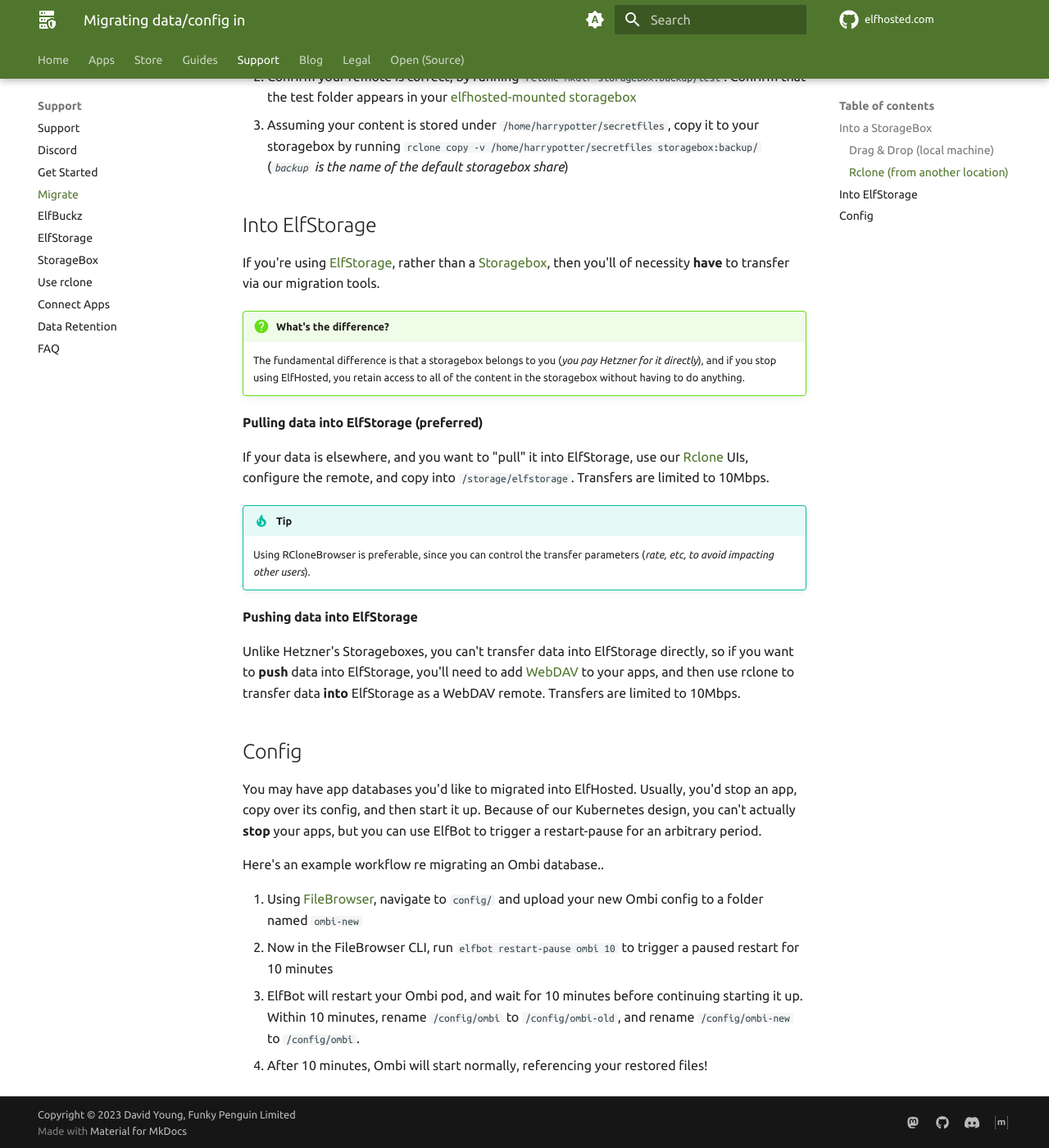
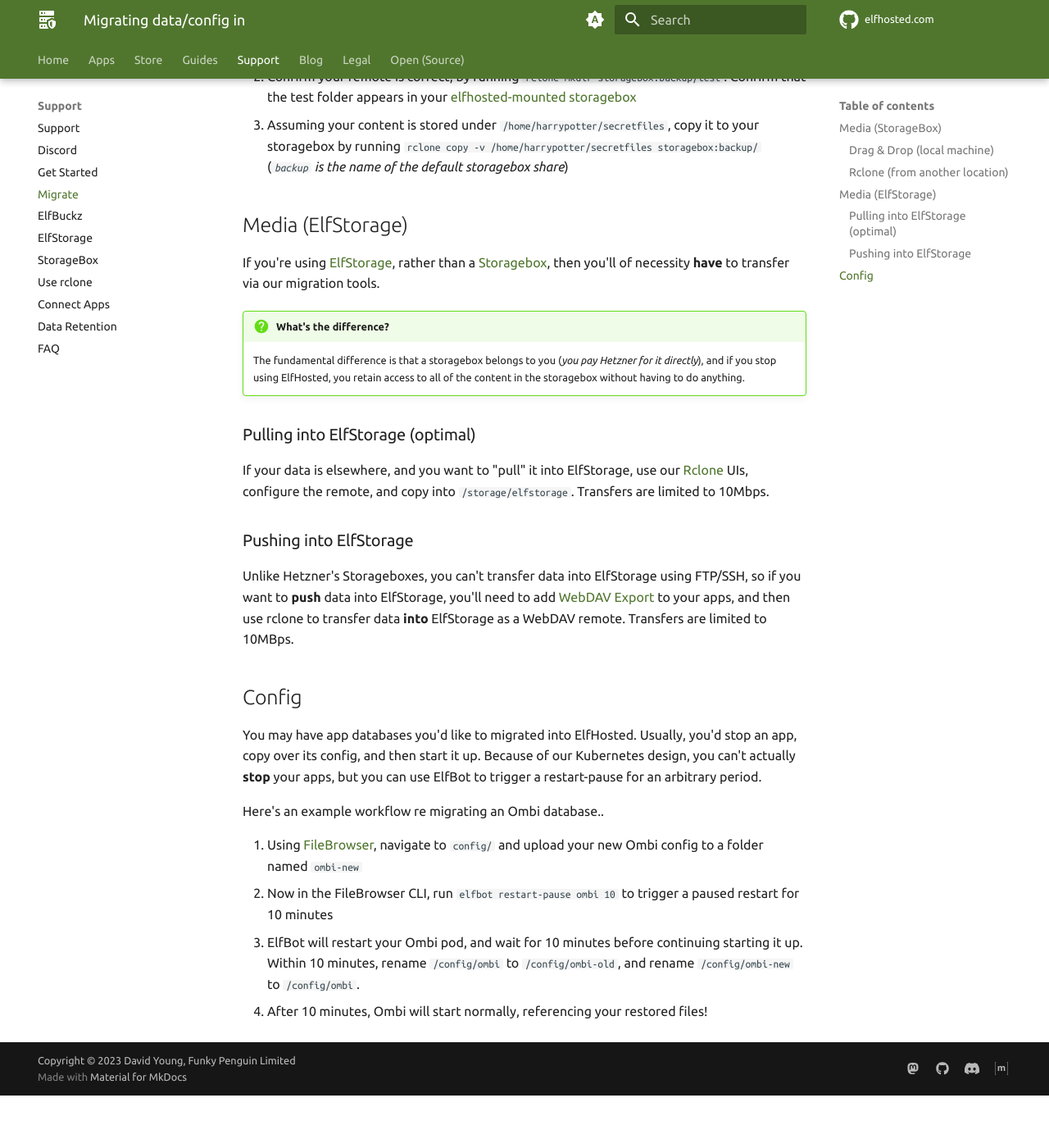
Before and after one commit to elfhosted/elfhosted.com, an MkDocs documentation site: the page built from docs/how-to/migrate.md, in a window 1280 px wide and 1400 px high, scrolled down 1276 px. Shown: the whole window at 82% size. Built offline with MkDocs 1.6.1 and Material for MkDocs 9.7.7, drawn with Linux system fonts in a browser that asks for light colours; a script that is not in the unit is left out; plug-ins that fetch from the network failed and are left out; comment, search, counter and statistics services are not loaded; after the commit the page ends 2612 px from its top, so only the background shows below that; some of the changed text lies outside the part shown.

Commit message:
First cut at webdav docs
Signed-off-by: David Young <davidy@funkypenguin.co.nz>

```diff
--- a/docs/how-to/migrate.md
+++ b/docs/how-to/migrate.md
@@ -3,11 +3,11 @@ title: Migrating data/config in
 description: Need to migrate your data or config into ElfHosted? Here's a detailed guide
 ---
 
-# Migrating into ElfHosted
+# Migrating to ElfHosted
 
-If you have data and config you'd like to migrate ElfHosted, this guide is for you!
+If you have data and config you'd like to migrate to / from ElfHosted, this guide is for you!
 
-## Into a StorageBox
+## Media (StorageBox)
 
 The ideal migration strategy is to transfer files directly into your Storagebox, independently of ElfHosted infrastructure. This bypasses our 1Gbps node limits, and any rate-limits we apply on our migration tools to avoid customer impact. I.e., from a remote location, you can SFTP/SMB/WebDAV your data into your storagebox, before you're even an ElfHosted user!
 
@@ -72,23 +72,20 @@ Here's a brief example re using rclone to transfer data from an existing seedbox
 2. Confirm your remote is correct, by running `rclone mkdir storagebox:backup/test`. Confirm that the test folder appears in your [elfhosted-mounted storagebox][store/storagebox]
 3. Assuming your content is stored under `/home/harrypotter/secretfiles`, copy it to your storagebox by running `rclone copy -v /home/harrypotter/secretfiles storagebox:backup/` (*`backup` is the name of the default storagebox share*)
 
-## Into ElfStorage
+## Media (ElfStorage)
 
 If you're using [ElfStorage][elfstorage], rather than a [Storagebox][storagebox], then you'll of necessity **have** to transfer via our migration tools.
 
 !!! question "What's the difference?"
     The fundamental difference is that a storagebox belongs to you (*you pay Hetzner for it directly*), and if you stop using ElfHosted, you retain access to all of the content in the storagebox without having to do anything.
 
-#### Pulling data into ElfStorage (preferred)
+### Pulling into ElfStorage (optimal)
 
 If your data is elsewhere, and you want to "pull" it into ElfStorage, use our [Rclone][rclone] UIs, configure the remote, and copy into `/storage/elfstorage`. Transfers are limited to 10Mbps.
 
-!!! tip
-    Using RCloneBrowser is preferable, since you can control the transfer parameters (*rate, etc, to avoid impacting other users*).
+### Pushing into ElfStorage
 
-#### Pushing data into ElfStorage
-
-Unlike Hetzner's Storageboxes, you can't transfer data into ElfStorage directly, so if you want to **push** data into ElfStorage, you'll need to add [WebDAV][webdav] to your apps, and then use rclone to transfer data **into** ElfStorage as a WebDAV remote. Transfers are limited to 10Mbps.
+Unlike Hetzner's Storageboxes, you can't transfer data into ElfStorage using FTP/SSH, so if you want to **push** data into ElfStorage, you'll need to add [WebDAV Export][webdavexport] to your apps, and then use rclone to transfer data **into** ElfStorage as a WebDAV remote. Transfers are limited to 10MBps.
 
 ## Config
 
--- a/mkdocs.yml
+++ b/mkdocs.yml
@@ -79,7 +79,7 @@ nav:
       - Plex: app/plex.md
       - Emby: app/emby.md
     - Manage Media:
-      - Autoscan: app/autoscan.md
+      - Autobrr: app/autobrr.md
       - Bazarr: app/bazarr.md
       - Jellyfin Accounts: app/jellyfin-accounts.md
       - Jellyseerr: app/jellyseerr.md
@@ -115,6 +115,7 @@ nav:
       - SABnzbd: app/sabnzbd.md
       - Unpackerr: app/unpackerr.md
       - Youtube DL: app/youtubedl.md
+      # - Zurg: app/zurg.md
 
     - Tools:
       - ElfBot: app/elfbot.md
@@ -134,6 +135,7 @@ nav:
       - Uptime Kuma: app/uptimekuma.md
       - Vaultwarden: app/vaultwarden.md
       - Wallabag: app/wallabag.md
+      - WebDAV Export: app/webdavexport.md
 
   - Store : https://store.elfhosted.com
   - Guides :
```
Also changed, not shown: _snippets/common-links.md (+1 -1 lines), docs/app/rutorrent.md (+3 -1 lines), docs/app/webdavexport.md (added, +56 -0 lines).
